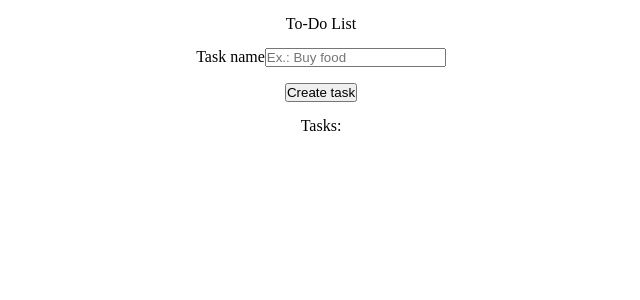
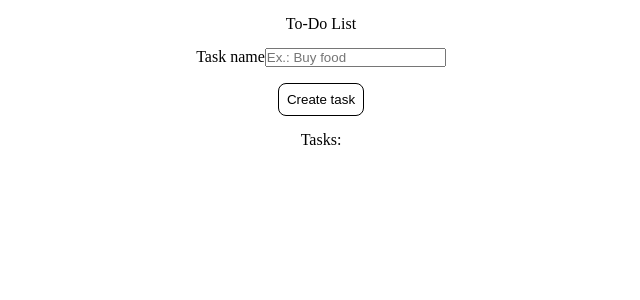
Before and after one commit to LuisEduardo20/americanas-ada_react-II, a React (Create React App) app: page / in a window 1280 px wide. Shown: the top 300 px of the page, without its empty margins (319-959 px from the left). Built offline with nearby package versions, Linux system fonts and the light colour scheme.

Commit message:
style: button style

```diff
--- a/src/components/Button/index.tsx
+++ b/src/components/Button/index.tsx
@@ -1,13 +1,13 @@
 import React from "react";
+import { ButtonStyled } from "./styles";
 
 type Props = {
   title: string;
-  active?: boolean;
   event: React.Dispatch<React.SetStateAction<any>>;
 };
 
-const Button = ({ title, active, event }: Props) => {
-  return <button onClick={event}>{title}</button>;
+const Button = ({ title, event }: Props) => {
+  return <ButtonStyled onClick={event}>{title}</ButtonStyled>;
 };
 
 export default Button;
--- /dev/null
+++ b/src/components/Button/styles.ts
@@ -0,0 +1,14 @@
+import styled from "styled-components";
+
+export const ButtonStyled = styled.button`
+  padding: 0.5rem;
+  border: 1px solid black;
+  background-color: transparent;
+  border-radius: 8px;
+
+  transition: 0.5s;
+
+  &:hover {
+    background-color: #dfdfe0;
+  }
+`;
```
Also changed, not shown: src/components/Button/styles.css (deleted).
